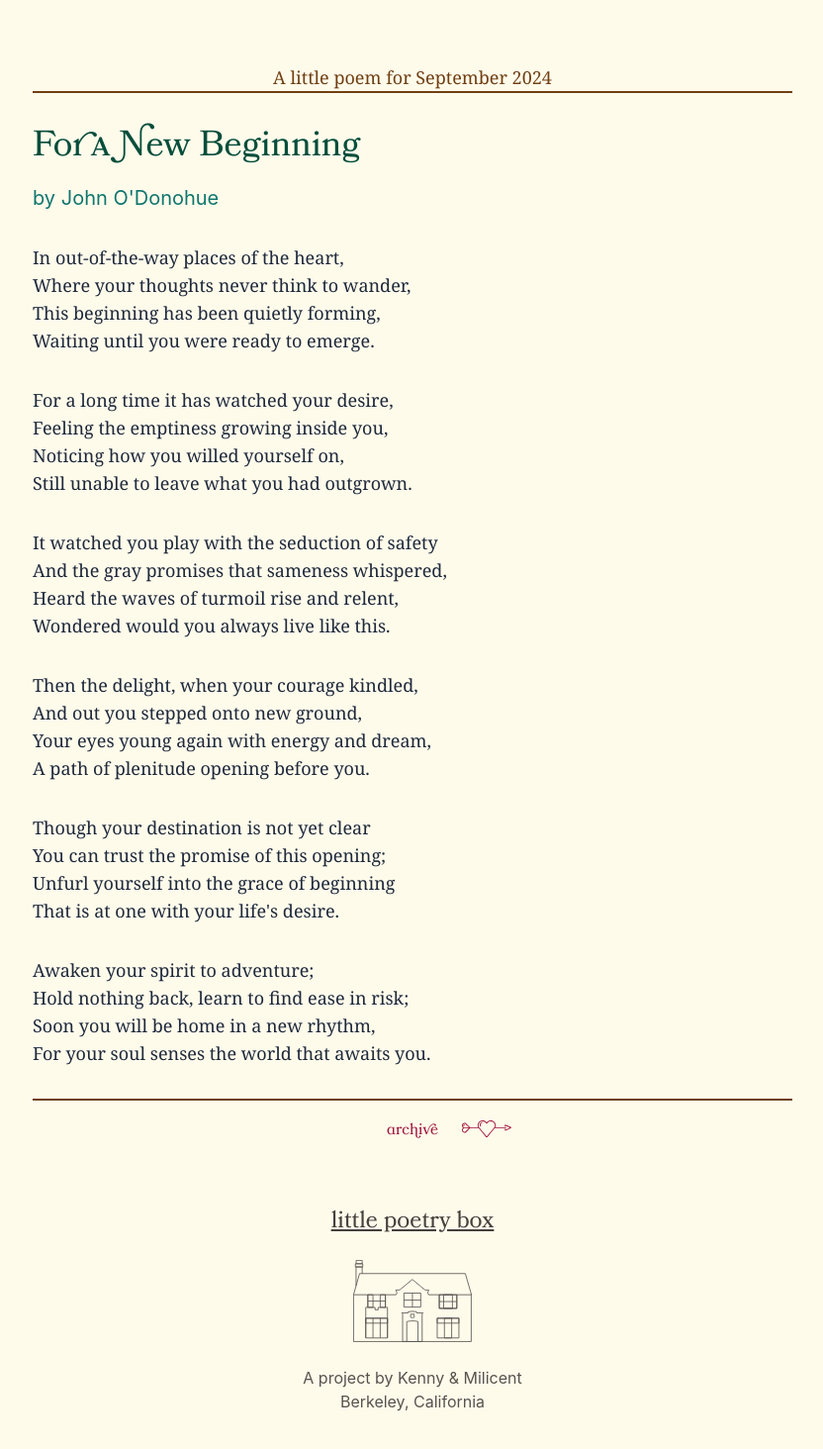
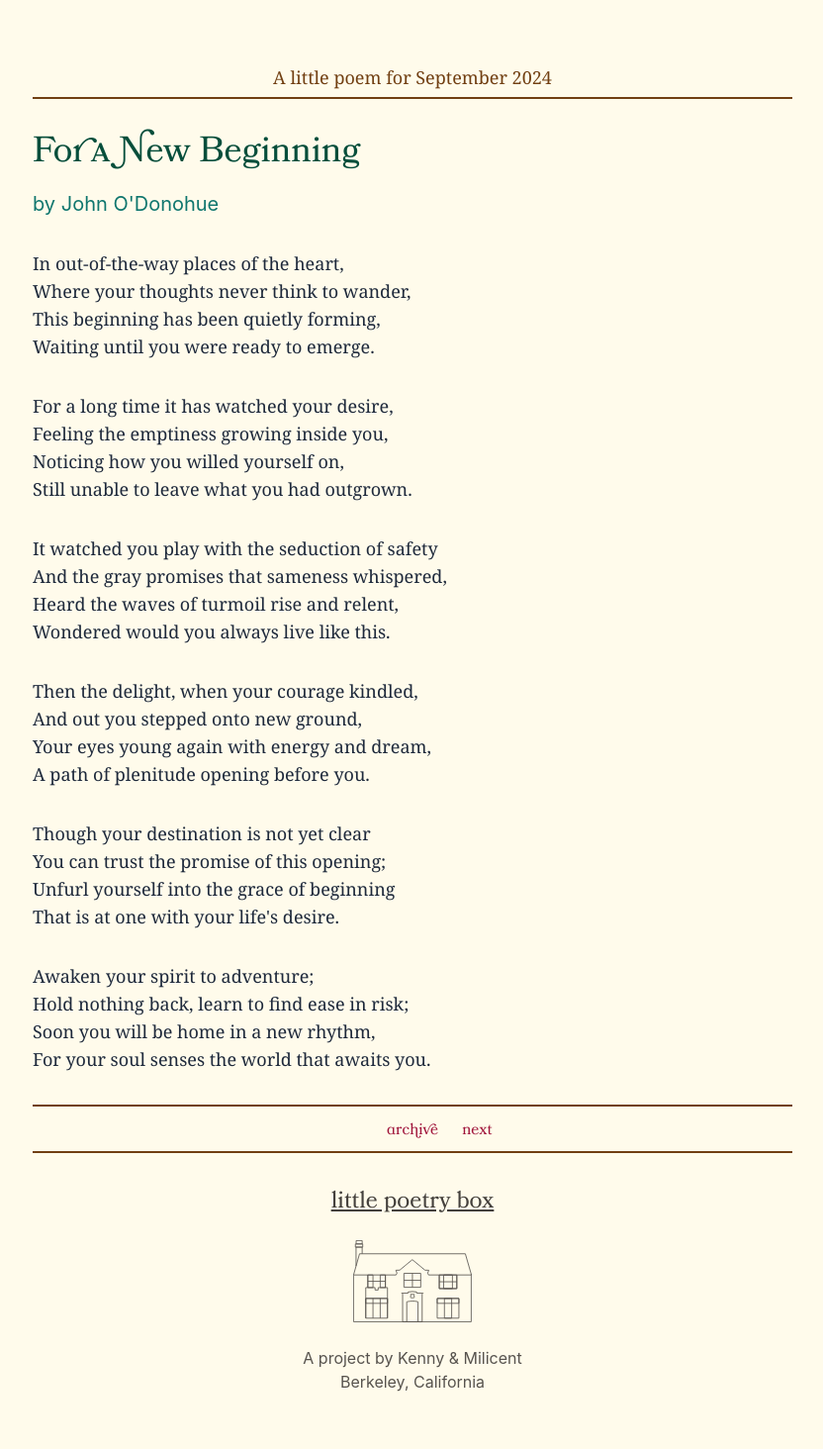
Before and after one commit to kennystone/poetry-box, a Next.js app: page / in a window 1280 px wide. Shown: the top 1464 px of the page at 99% size, without its empty margins (223-1055 px from the left). Built offline with nearby package versions, Linux system fonts and the light colour scheme.

Commit message:
small tweaks

```diff
--- a/app/LayoutFooter.tsx
+++ b/app/LayoutFooter.tsx
@@ -4,7 +4,7 @@ import UplandsSvg from "./images/UplandsSvg"
 import Link from 'next/link'
 
 const LayoutFooter = () => {
-    return <div className="my-14 print:bottom-0">
+    return <div className="mt-6 print:bottom-0">
         <div className="flex items-center justify-center">
             <Link href="/poems">
                 <h3 className={`${BookMania.className} text-2xl p-2 text-center text-regal-700 underline`}>little poetry box</h3>
--- a/app/PageHeader.tsx
+++ b/app/PageHeader.tsx
@@ -3,7 +3,7 @@ import Divider from "./Divider"
 const PageHeader = ({ text }: { text: string }) => {
     return <div>
         <div className="">
-            <h3 className="text-left sm:text-center text-base md:text-lg font-serif text-yellow-900">{text}</h3>
+            <h3 className="text-left sm:text-center text-base md:text-lg font-serif text-yellow-900 pb-1.5">{text}</h3>
             <Divider />
         </div>
     </div>
--- a/app/poems/PoemFooter/PoemFooter.tsx
+++ b/app/poems/PoemFooter/PoemFooter.tsx
@@ -6,7 +6,7 @@ import HeartArrowSvg from "@/app/images/HeartArrow";
 import Swash from "@/app/fonts/Swash";
 import { BookMania } from "@/app/fonts/Bookmania";
 
-const PoemNavButton = ({ poem, classOpts }: { poem: Poem | null, classOpts: String }) => {
+const PoemNavButton = ({ poem, text }: { poem: Poem | null, text: string }) => {
     let visibility = "invisible"
     let slug = ""
     if (poem != null) {
@@ -14,9 +14,9 @@ const PoemNavButton = ({ poem, classOpts }: { poem: Poem | null, classOpts: Stri
         slug = "/poems/" + poem.slug()
     }
     return <div className={`w-[150] ${visibility}`}>
-        <Link className="" href={slug}>
-            <HeartArrowSvg className={`fill-rose-800 ${classOpts}`} width="50" />
-        </Link >
+        <Link className={`${BookMania.className} text-rose-800 hover:underline`} href={slug}>
+            {text}
+        </Link>
     </div>
 }
 
@@ -40,13 +40,14 @@ const PoemFooter = ({ poem }: { poem: Poem }) => {
     return <div className="print:hidden">
         <div className="w-full">
             <Divider />
-            <div className="mt-4 flex items-center justify-center w-full">
-                <PoemNavButton poem={prevPoem} classOpts="transform scale-x-[-1]" />
+            <div className="my-2.5 flex items-center justify-center w-full">
+                <PoemNavButton poem={prevPoem} text="prev" />
                 <div className="mx-6">
                     <h3 className="text-center"><Link className={`${BookMania.className} text-rose-800 font-serif`} href="/poems"><Archive /></Link></h3>
                 </div>
-                <PoemNavButton poem={nextPoem} classOpts="" />
+                <PoemNavButton poem={nextPoem} text="next" />
             </div>
+            <Divider />
         </div>
     </div >
 }
```
